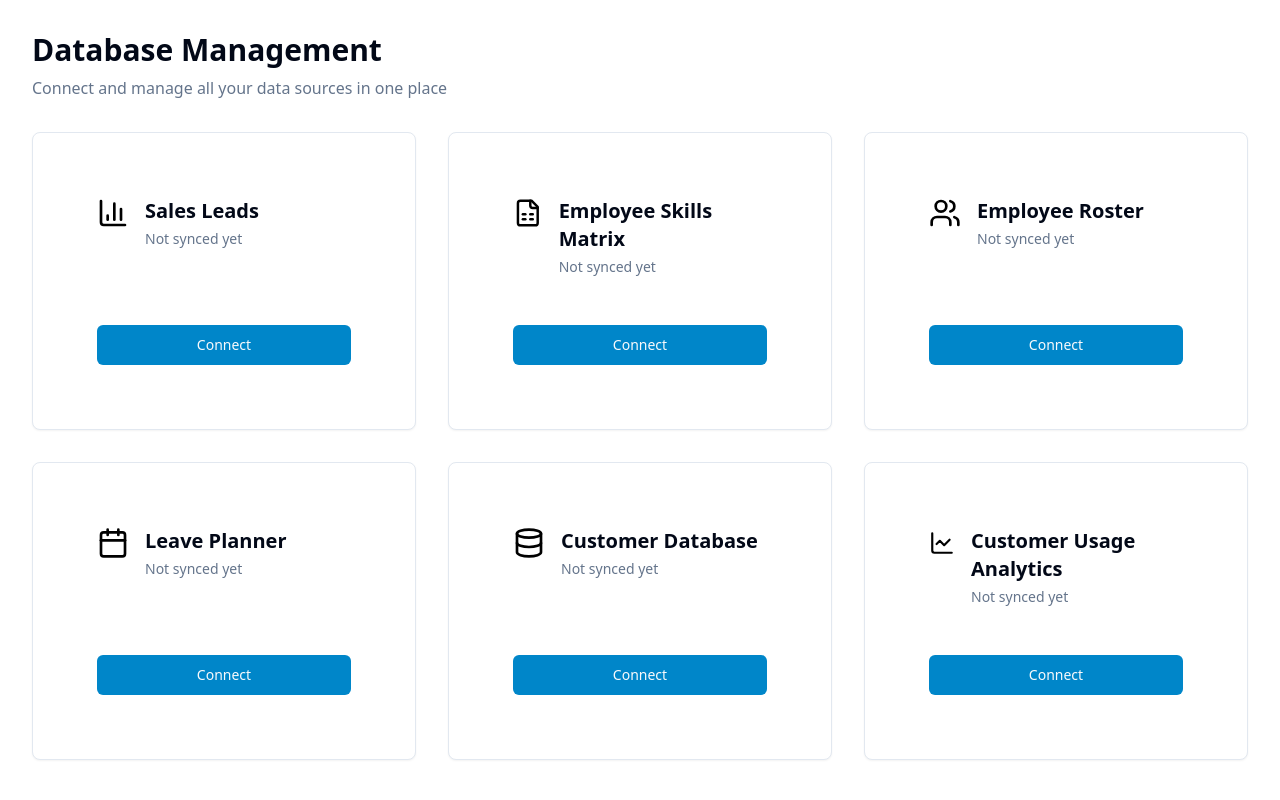
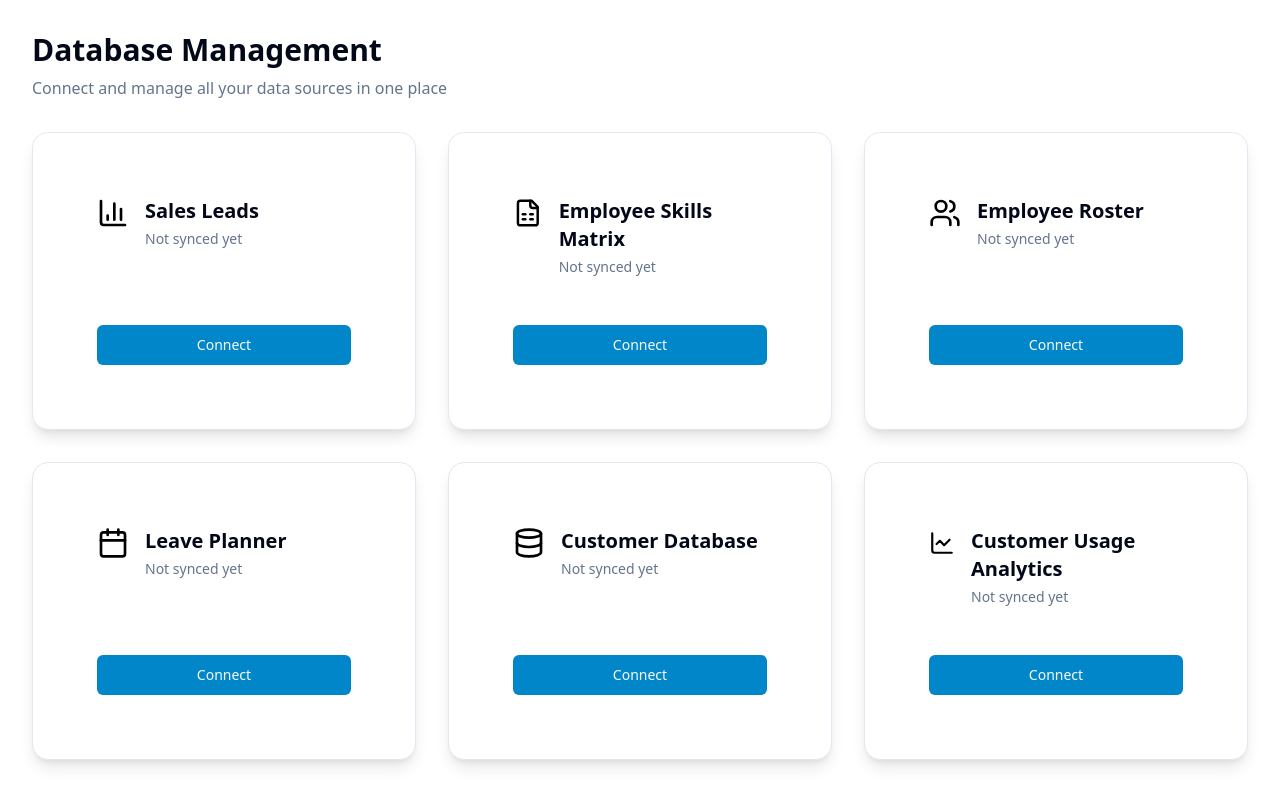
Before and after one commit to PezanB/brightcandy, a React (Vite) app: page /dashboard in a window 1280 px wide. Built offline with nearby package versions, Linux system fonts and the light colour scheme; sample sign-in values are in the browser's storage.

Commit message:
Enhance Card Component Styling
Increased corner radius of cards to 16 and added a shadow effect.

```diff
--- a/src/pages/Dashboard.tsx
+++ b/src/pages/Dashboard.tsx
@@ -81,7 +81,7 @@ const Dashboard = () => {
 
         <div className="grid grid-cols-1 md:grid-cols-2 lg:grid-cols-3 gap-8">
           {databases.map((db, index) => (
-            <Card key={index} className="p-16 hover:shadow-lg transition-shadow flex flex-col">
+            <Card key={index} className="p-16 rounded-2xl shadow-lg hover:shadow-xl transition-all flex flex-col">
               <div className="flex items-start gap-4 flex-1">
                 {db.icon}
                 <div>
```
